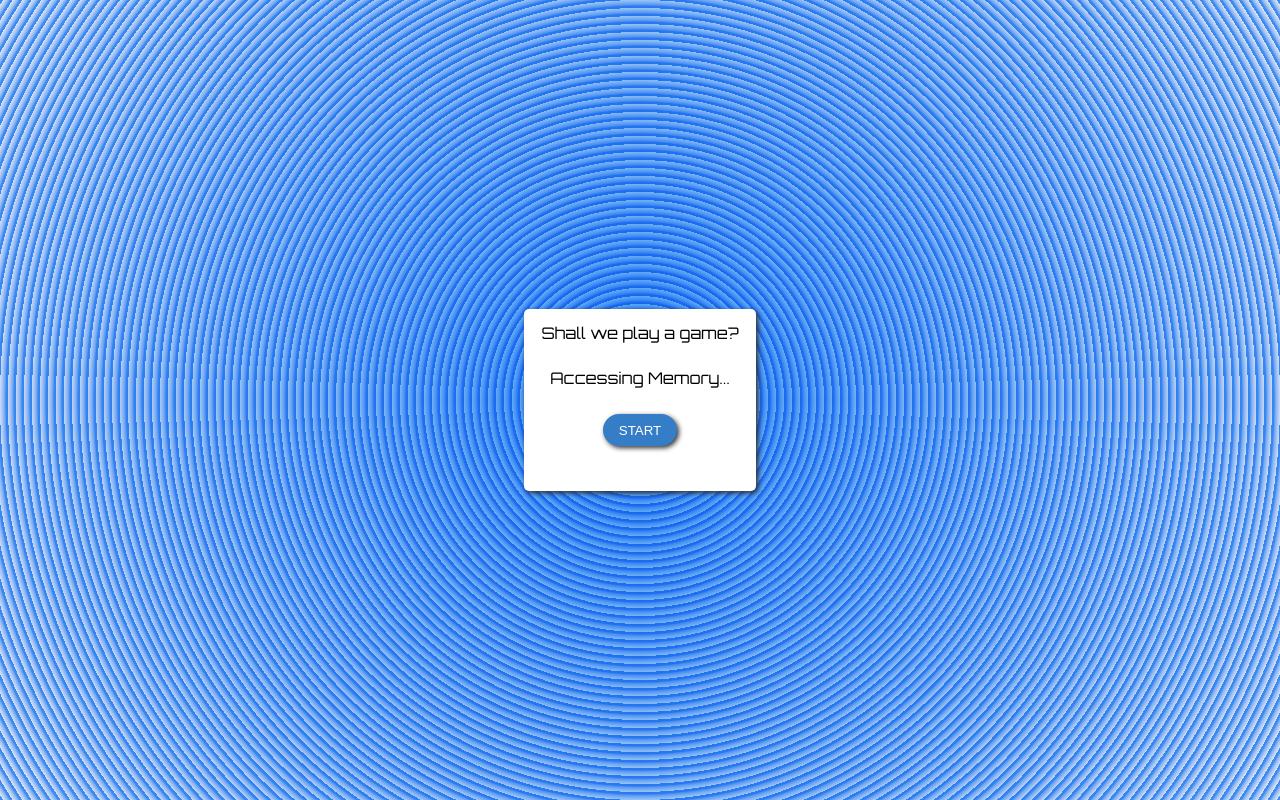
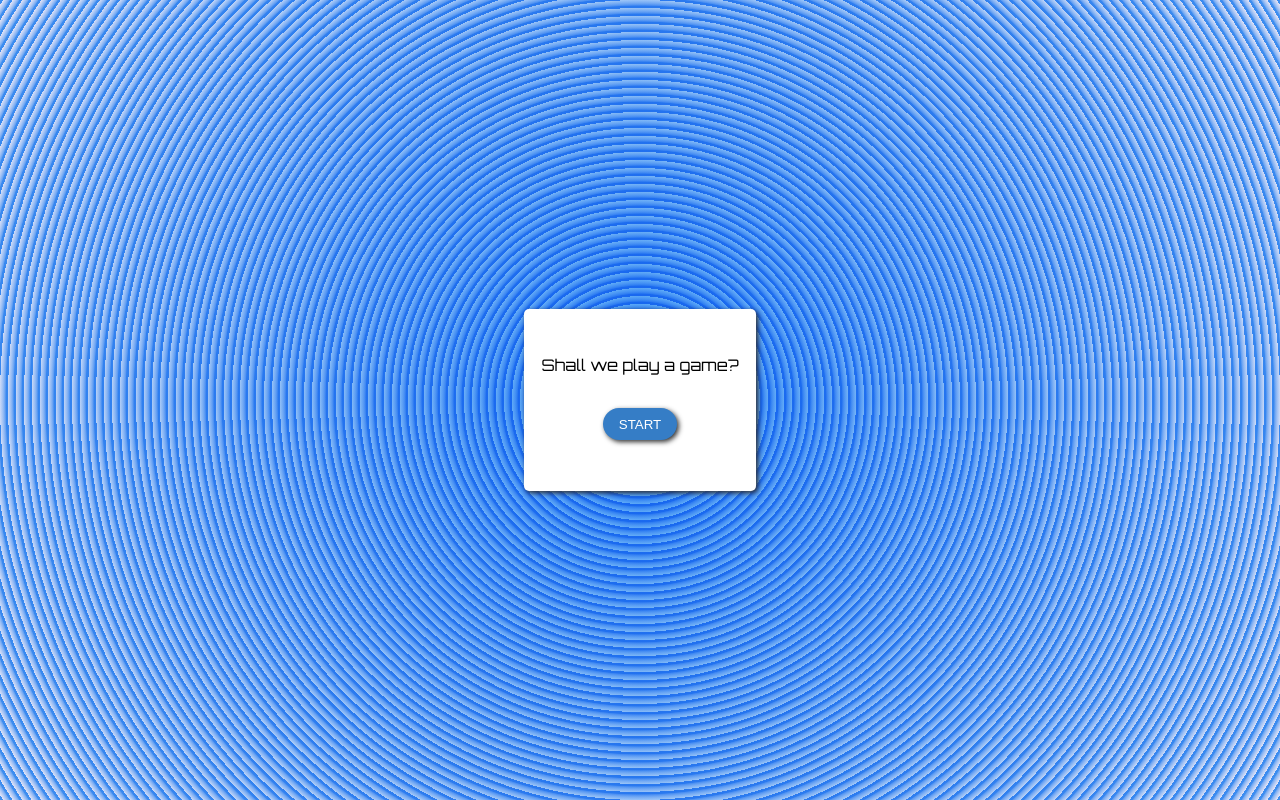
Before and after one commit to felixdave/memory, a Vue app: page / in a window 1280 px wide. Built offline with nearby package versions, Linux system fonts and the light colour scheme; a web font is replaced by a local one.

Commit message:
add loading memory

```diff
--- a/src/assets/global.css
+++ b/src/assets/global.css
@@ -105,7 +105,20 @@ Animate Card Fade
 		visibility: hidden;
 	}
 }
-
+/*************************
+Animate Blink
+*************************/
+.animateLoading {
+	animation: blink 1s linear infinite;
+	text-align: center;
+	align-self: center;
+	padding-bottom: 1rem;
+}
+@keyframes blink {
+	50% {
+		opacity: 0;
+	}
+}
 /*************************
 At Media
 *************************/
--- a/src/components/layout/ScoreCardArea.vue
+++ b/src/components/layout/ScoreCardArea.vue
@@ -1,13 +1,24 @@
 <script setup>
+import { ref } from 'vue';
+
 // Props
 defineProps(['playerMoves', 'totalMatches', 'playTimer', 'start', 'reset']);
 // Emits
 const emit = defineEmits(['resetEmit', 'beginEmit', 'playAgainEmit']);
-
+// Vars
+const loading = ref(false);
+// Funcs
 function formatTimer(sec) {
 	let hour = Math.floor(sec / 60);
 	let seconds = (sec % 60).toString().length == 1 ? `0${sec % 60}` : sec % 60;
 	return `${hour}: ${seconds}`;
+}
+function startGame() {
+	loading.value = true;
+	setTimeout(() => {
+		emit('beginEmit');
+		loading.value = false;
+	}, 2000);
 }
 </script>
 
@@ -29,9 +40,11 @@ function formatTimer(sec) {
 	</div>
 	<transition name="animateShallWePlay" appear>
 		<div v-if="start" id="scoreCard">
-			<p class="center">Shall we play a game?</p>
-			<p class="center">Accessing Memory...</p>
-			<button @click.prevent="$emit('beginEmit')">START</button>
+			<p v-if="!loading" class="shallWe">Shall we play a game?</p>
+			<button v-if="!loading" @click.prevent="startGame">START</button>
+			<div v-else class="animateLoading">
+				<p>Loading Memory...</p>
+			</div>
 		</div>
 	</transition>
 </template>
@@ -61,9 +74,11 @@ function formatTimer(sec) {
 		flex: 1 1 100%;
 		justify-self: space-between;
 	}
-	.center {
+	.shallWe {
+		padding-top: 2rem;
 		text-align: center;
 	}
+
 	span {
 		float: right;
 	}
--- a/src/components/ui/PlayingCard.vue
+++ b/src/components/ui/PlayingCard.vue
@@ -1,5 +1,4 @@
 <script setup>
-import { ref } from 'vue';
 // Props
 defineProps(['value', 'isFaceUp', 'index']);
 // Emits
```
